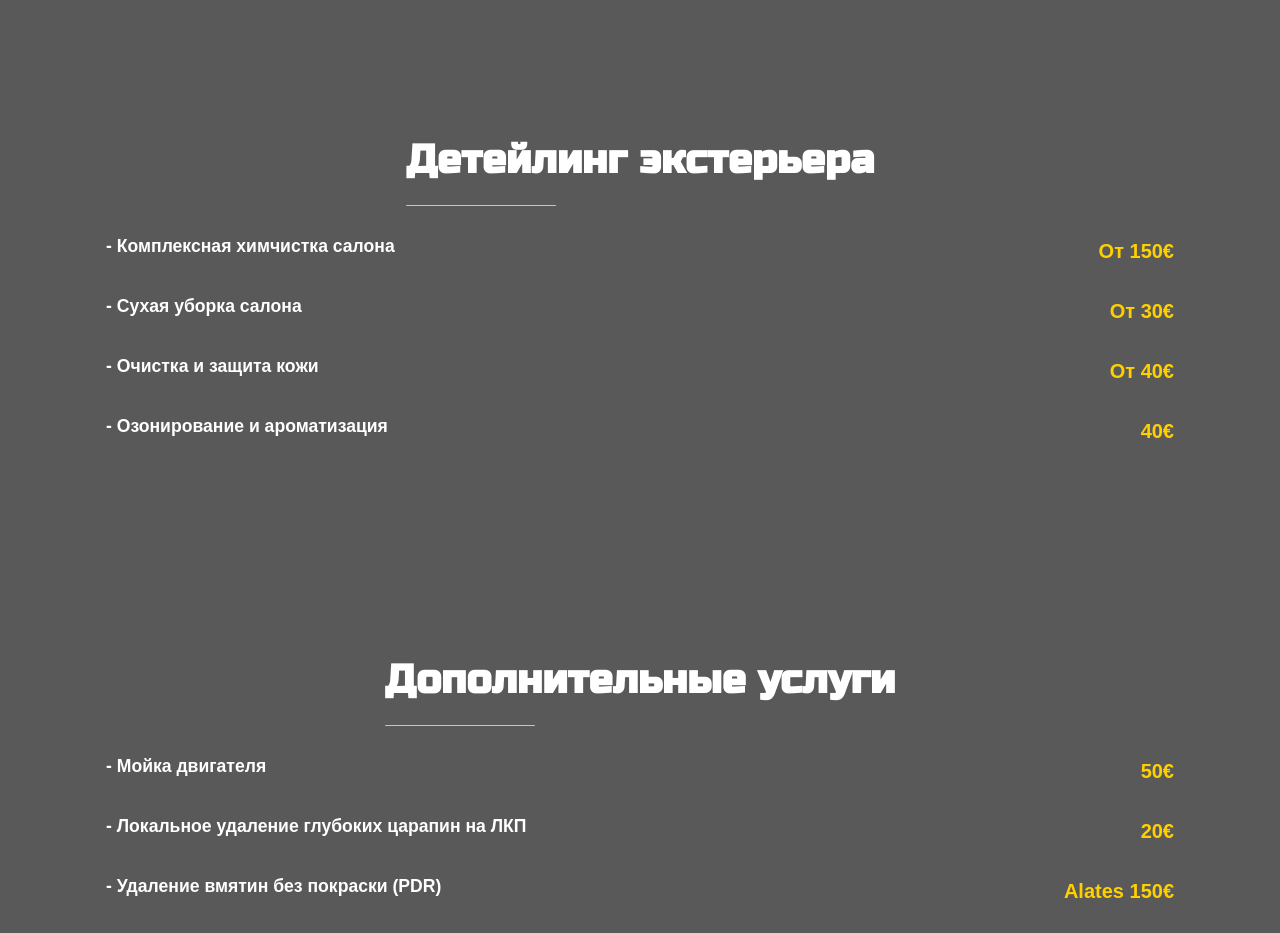
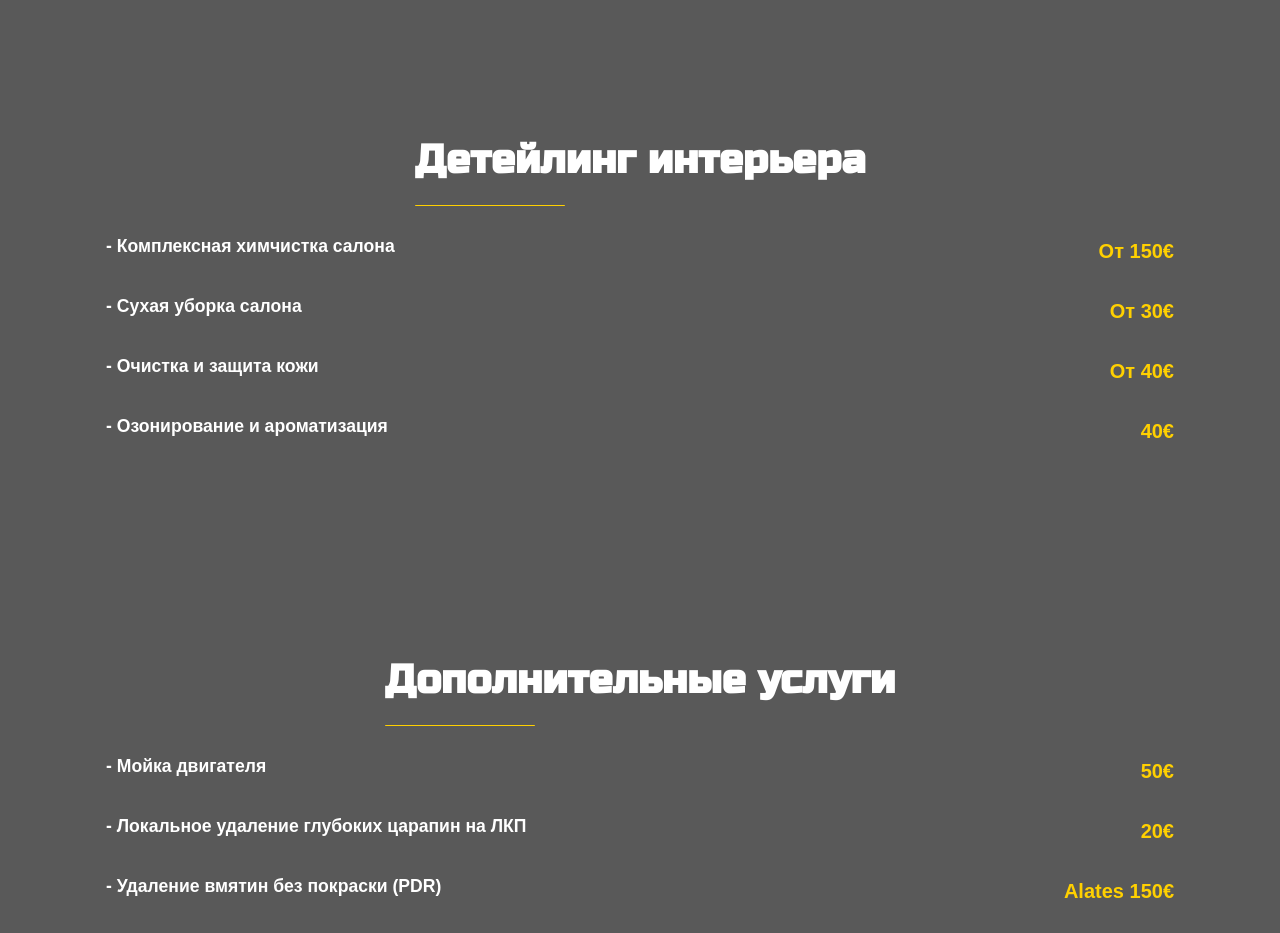
Before and after one commit to Tankdet/tank_detailing, a plain HTML site: page services.html in a window 1280 px wide. Shown: the part 3720-4653 px from the top of the page. Drawn offline with nearby package versions, Linux system fonts and the light colour scheme.

Commit message:
services.html

```diff
--- a/services.html
+++ b/services.html
@@ -377,7 +377,7 @@
     </div>
 
     <div class="section-title" data-aos="fade-up">
-      <h2>Детейлинг экстерьера</h2>
+      <h2>Детейлинг интерьера</h2>
       <img src="Line 1.png" alt="Line">
     </div>
 
```
